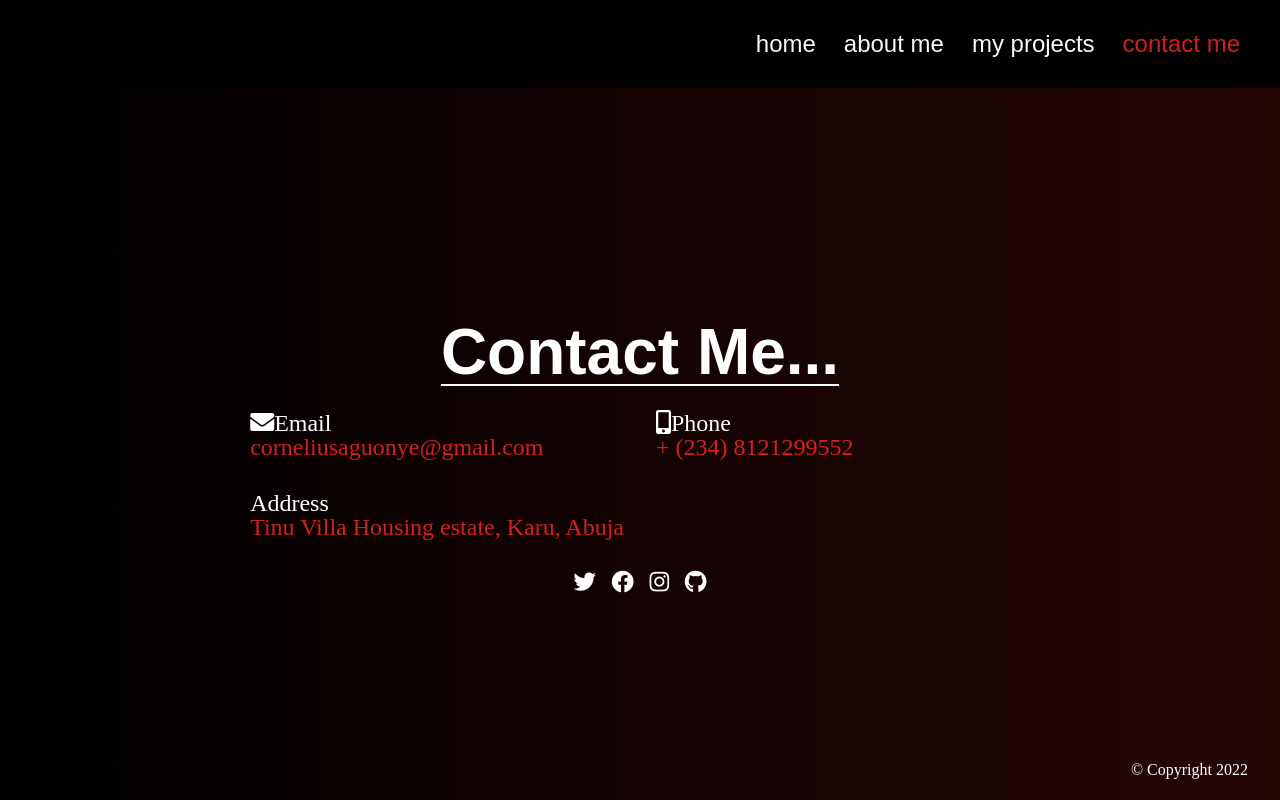
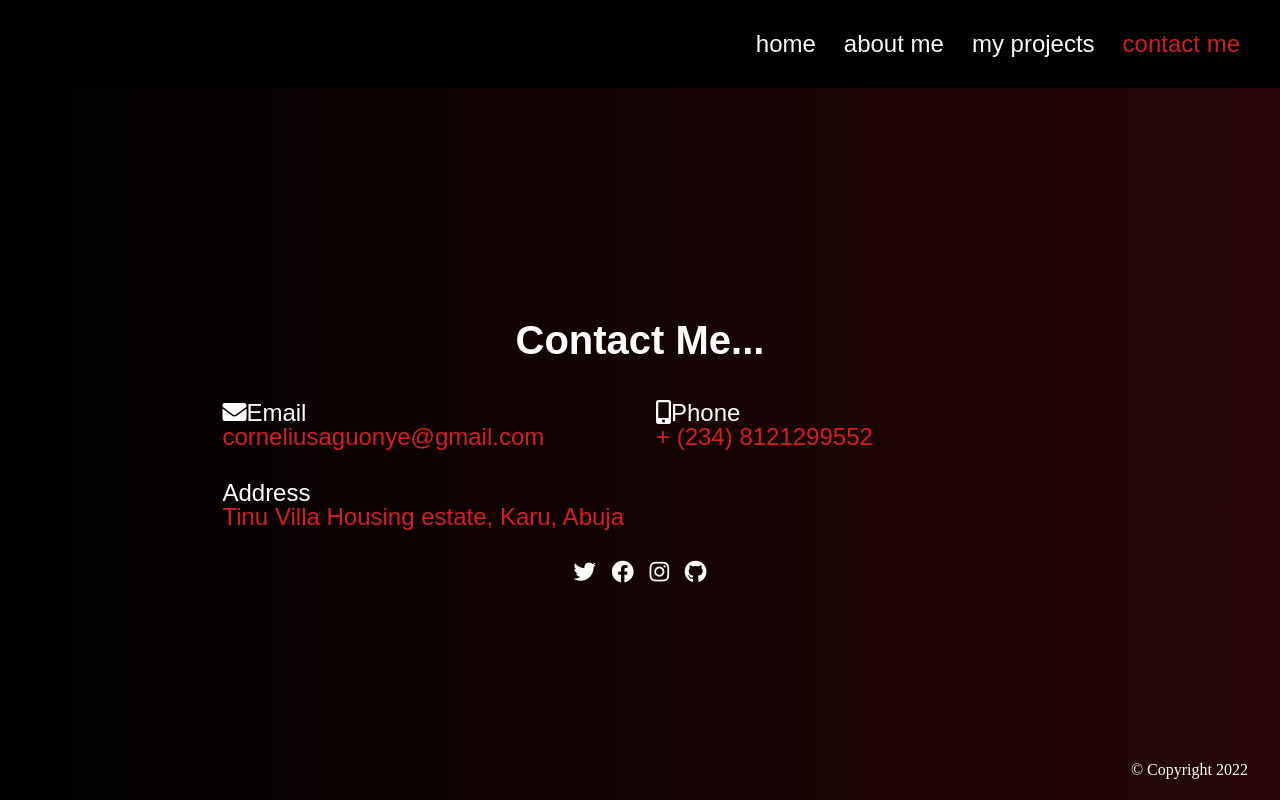
Before and after one commit to MccGrey/mccgrey-personal-portfoilo, a plain HTML site: page contact.html in a window 1280 px wide. Drawn offline with Linux system fonts and the light colour scheme.

Commit message:
changes to contact page

```diff
--- a/partials/_contact.scss
+++ b/partials/_contact.scss
@@ -14,9 +14,8 @@
   background-size: cover;
 
   h2 {
-    font-size: 4rem;
-    margin-bottom: 1.5rem;
-    border-bottom: 2px solid set-text-color($primary-color);
+    font-size: 2.5rem;
+    margin-bottom: 2.5rem;
   }
 
   &__list {
@@ -24,6 +23,7 @@
     grid-template-columns: 1fr;
     grid-gap: 2rem;
     font-size: 1.5rem;
+    font-family: "Mulish", sans-serif;
   }
 
   .social-icons {
```
Also changed, not shown: css/style.min.css.
